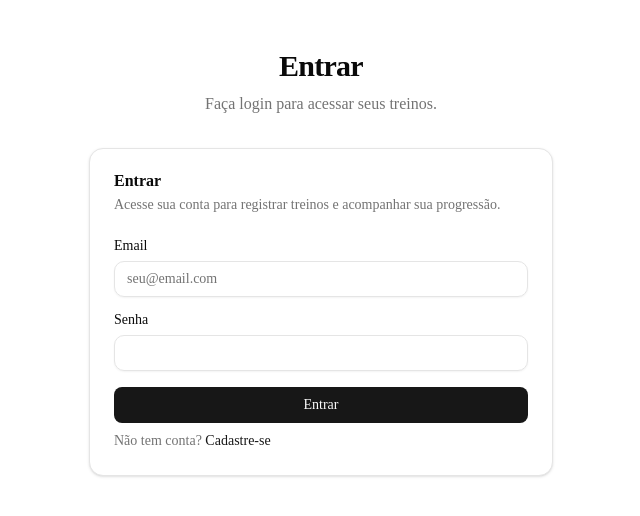
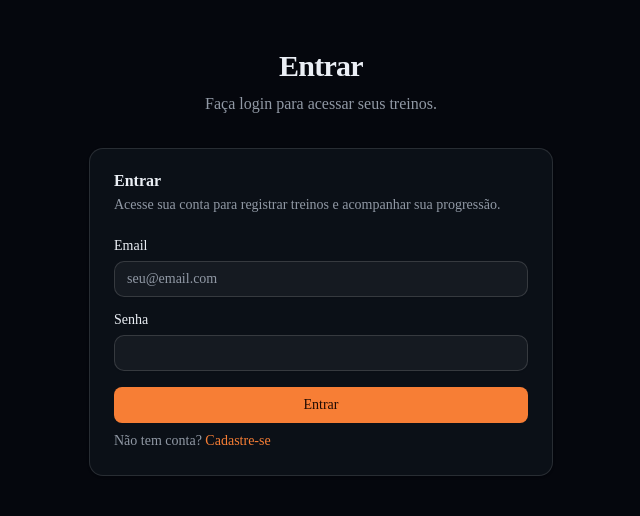
Before and after one commit to victormarques1/setts, a Next.js app: page /login in a window 1280 px wide. Shown: the top 516 px of the page, without its empty margins (319-959 px from the left). Built offline with nearby package versions, Linux system fonts and the light colour scheme.

Commit message:
style(theme): set dark default with orange primary and blue secondary

```diff
--- a/app/globals.css
+++ b/app/globals.css
@@ -49,72 +49,72 @@
 }
 
 :root {
-  --background: oklch(1 0 0);
-  --foreground: oklch(0.145 0 0);
-  --card: oklch(1 0 0);
-  --card-foreground: oklch(0.145 0 0);
-  --popover: oklch(1 0 0);
-  --popover-foreground: oklch(0.145 0 0);
-  --primary: oklch(0.205 0 0);
-  --primary-foreground: oklch(0.985 0 0);
-  --secondary: oklch(0.97 0 0);
-  --secondary-foreground: oklch(0.205 0 0);
-  --muted: oklch(0.97 0 0);
-  --muted-foreground: oklch(0.556 0 0);
-  --accent: oklch(0.97 0 0);
-  --accent-foreground: oklch(0.205 0 0);
-  --destructive: oklch(0.577 0.245 27.325);
-  --border: oklch(0.922 0 0);
-  --input: oklch(0.922 0 0);
-  --ring: oklch(0.708 0 0);
-  --chart-1: oklch(0.87 0 0);
-  --chart-2: oklch(0.556 0 0);
-  --chart-3: oklch(0.439 0 0);
-  --chart-4: oklch(0.371 0 0);
-  --chart-5: oklch(0.269 0 0);
+  --background: oklch(0.13 0.015 260);
+  --foreground: oklch(0.95 0.01 260);
+  --card: oklch(0.17 0.018 260);
+  --card-foreground: oklch(0.95 0.01 260);
+  --popover: oklch(0.17 0.018 260);
+  --popover-foreground: oklch(0.95 0.01 260);
+  --primary: oklch(0.72 0.17 48);
+  --primary-foreground: oklch(0.18 0.04 48);
+  --secondary: oklch(0.42 0.12 245);
+  --secondary-foreground: oklch(0.96 0.02 245);
+  --muted: oklch(0.22 0.018 260);
+  --muted-foreground: oklch(0.68 0.02 260);
+  --accent: oklch(0.24 0.03 245);
+  --accent-foreground: oklch(0.92 0.02 245);
+  --destructive: oklch(0.65 0.2 25);
+  --border: oklch(1 0 0 / 12%);
+  --input: oklch(1 0 0 / 14%);
+  --ring: oklch(0.72 0.17 48 / 55%);
+  --chart-1: oklch(0.72 0.17 48);
+  --chart-2: oklch(0.55 0.14 245);
+  --chart-3: oklch(0.62 0.12 200);
+  --chart-4: oklch(0.48 0.1 280);
+  --chart-5: oklch(0.78 0.14 85);
   --radius: 0.625rem;
-  --sidebar: oklch(0.985 0 0);
-  --sidebar-foreground: oklch(0.145 0 0);
-  --sidebar-primary: oklch(0.205 0 0);
-  --sidebar-primary-foreground: oklch(0.985 0 0);
-  --sidebar-accent: oklch(0.97 0 0);
-  --sidebar-accent-foreground: oklch(0.205 0 0);
-  --sidebar-border: oklch(0.922 0 0);
-  --sidebar-ring: oklch(0.708 0 0);
+  --sidebar: oklch(0.15 0.016 260);
+  --sidebar-foreground: oklch(0.95 0.01 260);
+  --sidebar-primary: oklch(0.72 0.17 48);
+  --sidebar-primary-foreground: oklch(0.18 0.04 48);
+  --sidebar-accent: oklch(0.24 0.03 245);
+  --sidebar-accent-foreground: oklch(0.92 0.02 245);
+  --sidebar-border: oklch(1 0 0 / 12%);
+  --sidebar-ring: oklch(0.72 0.17 48 / 55%);
 }
 
 .dark {
-  --background: oklch(0.145 0 0);
-  --foreground: oklch(0.985 0 0);
-  --card: oklch(0.205 0 0);
-  --card-foreground: oklch(0.985 0 0);
-  --popover: oklch(0.205 0 0);
-  --popover-foreground: oklch(0.985 0 0);
-  --primary: oklch(0.922 0 0);
-  --primary-foreground: oklch(0.205 0 0);
-  --secondary: oklch(0.269 0 0);
-  --secondary-foreground: oklch(0.985 0 0);
-  --muted: oklch(0.269 0 0);
-  --muted-foreground: oklch(0.708 0 0);
-  --accent: oklch(0.269 0 0);
-  --accent-foreground: oklch(0.985 0 0);
-  --destructive: oklch(0.704 0.191 22.216);
-  --border: oklch(1 0 0 / 10%);
-  --input: oklch(1 0 0 / 15%);
-  --ring: oklch(0.556 0 0);
-  --chart-1: oklch(0.87 0 0);
-  --chart-2: oklch(0.556 0 0);
-  --chart-3: oklch(0.439 0 0);
-  --chart-4: oklch(0.371 0 0);
-  --chart-5: oklch(0.269 0 0);
-  --sidebar: oklch(0.205 0 0);
-  --sidebar-foreground: oklch(0.985 0 0);
-  --sidebar-primary: oklch(0.488 0.243 264.376);
-  --sidebar-primary-foreground: oklch(0.985 0 0);
-  --sidebar-accent: oklch(0.269 0 0);
-  --sidebar-accent-foreground: oklch(0.985 0 0);
-  --sidebar-border: oklch(1 0 0 / 10%);
-  --sidebar-ring: oklch(0.556 0 0);
+  --background: oklch(0.13 0.015 260);
+  --foreground: oklch(0.95 0.01 260);
+  --card: oklch(0.17 0.018 260);
+  --card-foreground: oklch(0.95 0.01 260);
+  --popover: oklch(0.17 0.018 260);
+  --popover-foreground: oklch(0.95 0.01 260);
+  --primary: oklch(0.72 0.17 48);
+  --primary-foreground: oklch(0.18 0.04 48);
+  --secondary: oklch(0.42 0.12 245);
+  --secondary-foreground: oklch(0.96 0.02 245);
+  --muted: oklch(0.22 0.018 260);
+  --muted-foreground: oklch(0.68 0.02 260);
+  --accent: oklch(0.24 0.03 245);
+  --accent-foreground: oklch(0.92 0.02 245);
+  --destructive: oklch(0.65 0.2 25);
+  --border: oklch(1 0 0 / 12%);
+  --input: oklch(1 0 0 / 14%);
+  --ring: oklch(0.72 0.17 48 / 55%);
+  --chart-1: oklch(0.72 0.17 48);
+  --chart-2: oklch(0.55 0.14 245);
+  --chart-3: oklch(0.62 0.12 200);
+  --chart-4: oklch(0.48 0.1 280);
+  --chart-5: oklch(0.78 0.14 85);
+  --sidebar: oklch(0.15 0.016 260);
+  --sidebar-foreground: oklch(0.95 0.01 260);
+  --sidebar-primary: oklch(0.72 0.17 48);
+  --sidebar-primary-foreground: oklch(0.18 0.04 48);
+  --sidebar-accent: oklch(0.24 0.03 245);
+  --sidebar-accent-foreground: oklch(0.92 0.02 245);
+  --sidebar-border: oklch(1 0 0 / 12%);
+  --sidebar-ring: oklch(0.72 0.17 48 / 55%);
 }
 
 @layer base {
--- a/app/layout.tsx
+++ b/app/layout.tsx
@@ -25,7 +25,7 @@ export default function RootLayout({
   return (
     <html
       lang="pt-BR"
-      className={`${geistSans.variable} ${geistMono.variable} h-full antialiased`}
+      className={`${geistSans.variable} ${geistMono.variable} dark h-full antialiased`}
     >
       <body className="min-h-full flex flex-col">{children}</body>
     </html>
--- a/components/layout/app-navbar.tsx
+++ b/components/layout/app-navbar.tsx
@@ -40,7 +40,7 @@ export function AppNavbar({ userName }: AppNavbarProps) {
         <div className="flex min-w-0 items-center gap-6">
           <Link
             href="/workouts"
-            className="shrink-0 font-semibold tracking-tight"
+            className="text-primary shrink-0 font-semibold tracking-tight"
           >
             weightzz
           </Link>
@@ -59,8 +59,8 @@ export function AppNavbar({ userName }: AppNavbarProps) {
                   className={cn(
                     "rounded-md px-3 py-1.5 text-sm font-medium transition-colors",
                     active
-                      ? "bg-muted text-foreground"
-                      : "text-muted-foreground hover:bg-muted/50 hover:text-foreground",
+                      ? "bg-primary/15 text-primary"
+                      : "text-muted-foreground hover:bg-accent/60 hover:text-accent-foreground",
                   )}
                 >
                   {item.label}
```
